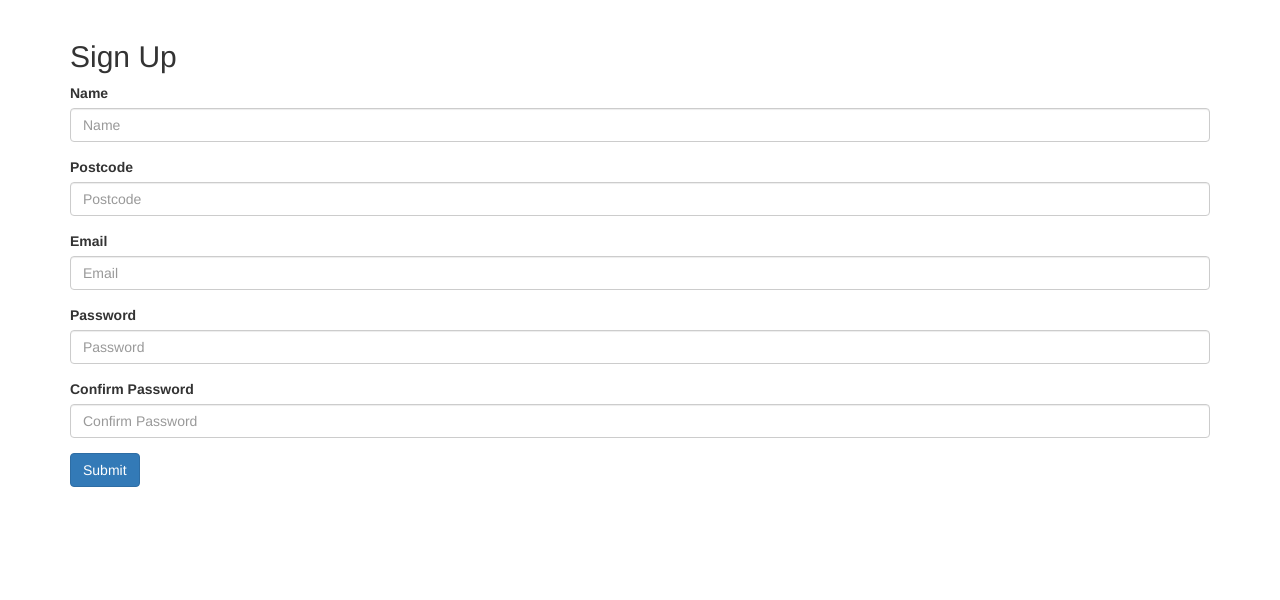
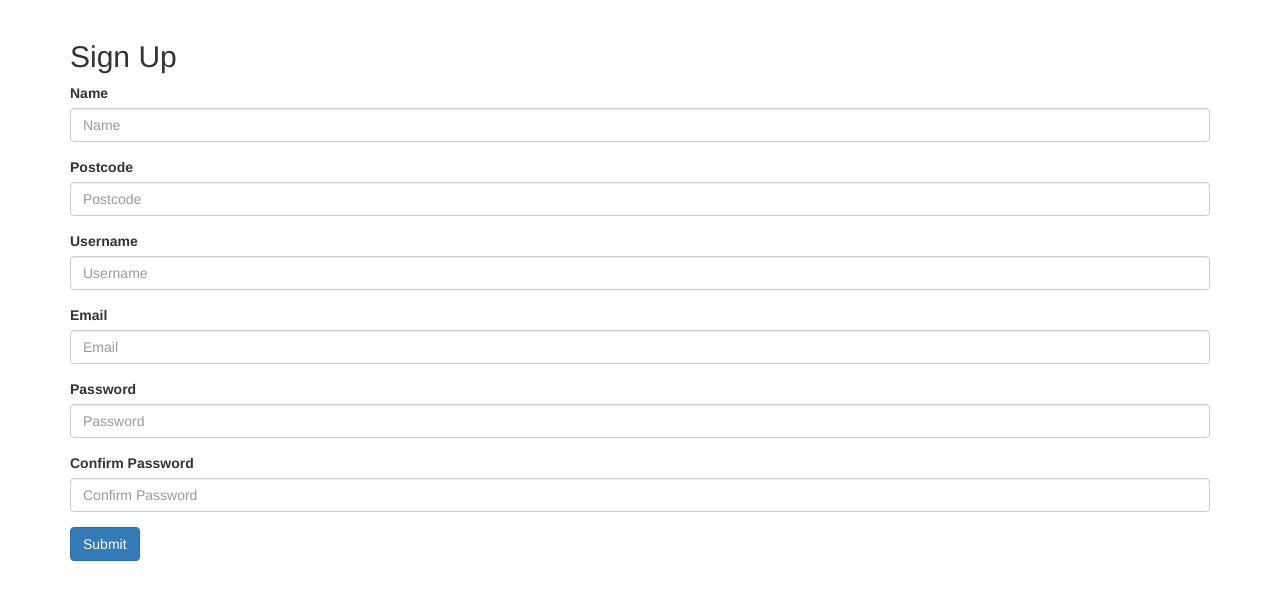
Before and after one commit to mzwae/ciBlog, a CodeIgniter app: page /ciBlog/users/register in a window 1280 px wide. Shown: the part 52-652 px from the top of the page. Run offline with CodeIgniter, Linux system fonts and the light colour scheme; some libraries are stand-ins or nearby versions.

Commit message:
fixed syntax error

```diff
--- a/application/controllers/Users.php
+++ b/application/controllers/Users.php
@@ -5,11 +5,11 @@ class Users extends CI_Controller{
   public function register(){
     $data['title'] = 'Sign Up';
 
-    $this->form_validation->set_rules('name', 'Name', 'requird');
-    $this->form_validation->set_rules('username', 'Username', 'requird');
-    $this->form_validation->set_rules('email', 'Email', 'requird');
-    $this->form_validation->set_rules('password', 'Password', 'requird');
-    // $this->form_validation->set_rules('password2', 'Confirm Password', 'matches[password]');
+    $this->form_validation->set_rules('name', 'Name', 'required');
+    $this->form_validation->set_rules('username', 'Username', 'required');
+    $this->form_validation->set_rules('email', 'Email', 'required');
+    $this->form_validation->set_rules('password', 'Password', 'required');
+    $this->form_validation->set_rules('password2', 'Confirm Password', 'matches[password]');
 
     if ($this->form_validation->run() === FALSE) {
       $this->load->view('templates/header');
--- a/application/views/users/register.php
+++ b/application/views/users/register.php
@@ -9,6 +9,10 @@
   <div class="form-group">
     <label>Postcode</label>
     <input type="text" name="postcode" class="form-control" placeholder="Postcode">
+  </div>
+  <div class="form-group">
+    <label>Username</label>
+    <input type="text" name="username" class="form-control" placeholder="Username">
   </div>
   <div class="form-group">
     <label>Email</label>
```
